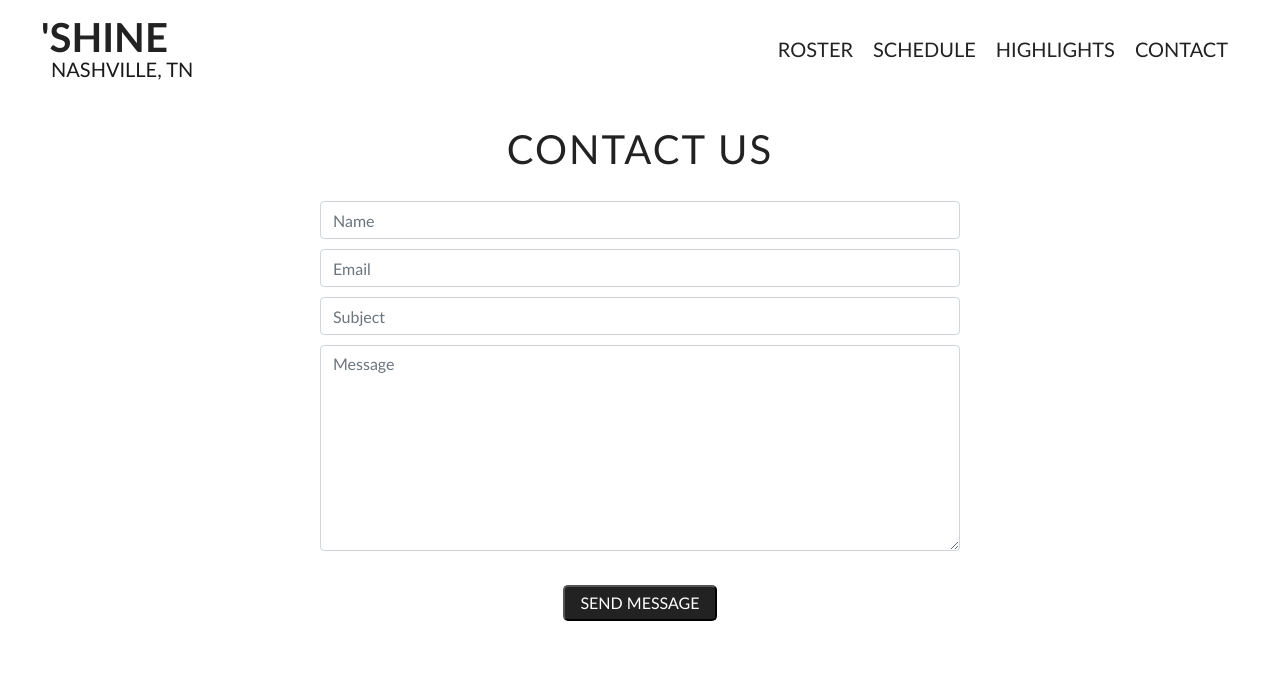
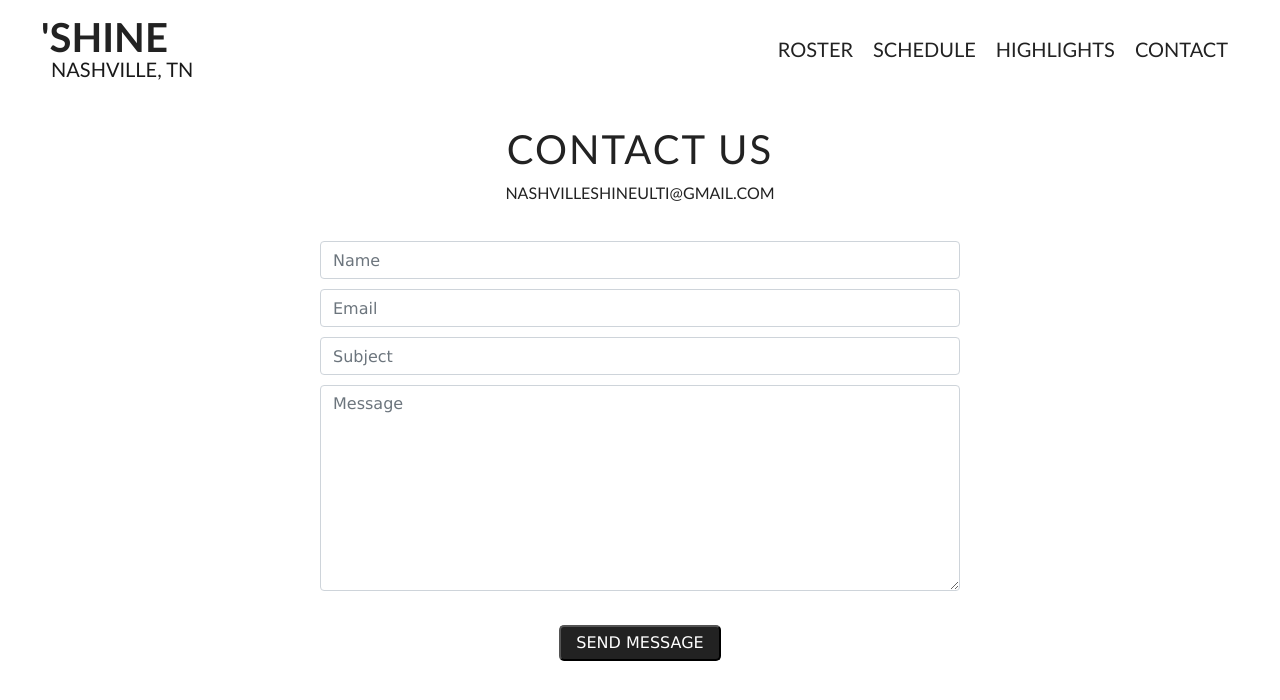
Before and after one commit to liz-barnes/nashville-shine-ultimate, a React (Create React App) app: page /contact in a window 1280 px wide. Shown: the top 700 px of the page. Built offline with nearby package versions, Linux system fonts and the light colour scheme.

Commit message:
new font, add email

```diff
--- a/src/Components/Contact/index.js
+++ b/src/Components/Contact/index.js
@@ -19,6 +19,7 @@ export default function Contact() {
   return (
     <div className="Contact page">
       <h1 className='contact-form-header'>Contact Us</h1>
+      <p className='email'>nashvilleshineulti@gmail.com</p>
       <div class="contact-form">
         <form id="contact-form" onSubmit={sendEmail}>
             <input name="name" type="text" className="form-control" placeholder="Name" required />
--- a/src/styles/_variables.scss
+++ b/src/styles/_variables.scss
@@ -4,3 +4,4 @@ $textColor: #ffffff;
 $primaryFont: 'Gill Sans', 'Gill Sans MT', Calibri, 'Trebuchet MS', sans-serif;
 $secondaryFont: Arial, Helvetica, sans-serif;
 $thirdFont: 'Segoe UI', Tahoma, Geneva, Verdanna, sans-serif;
+$fourthFont: 'Lucida Sans', 'Lucida Sans Regular', 'Lucida Grande', 'Lucida Sans Unicode', Geneva, Verdana, sans-serif;
--- a/src/styles/components/_contact.scss
+++ b/src/styles/components/_contact.scss
@@ -9,6 +9,7 @@
     margin: auto;
     width: 50%;
     padding-top: 10px;
+    font-family: $fourthFont;
 }
 
 .contact-form-header {
@@ -32,3 +33,7 @@
     background-color: $accentColor;
     box-shadow: 2px 2px 2px $backgroundColor;
 }
+
+.email {
+    color: $backgroundColor;
+}
```
